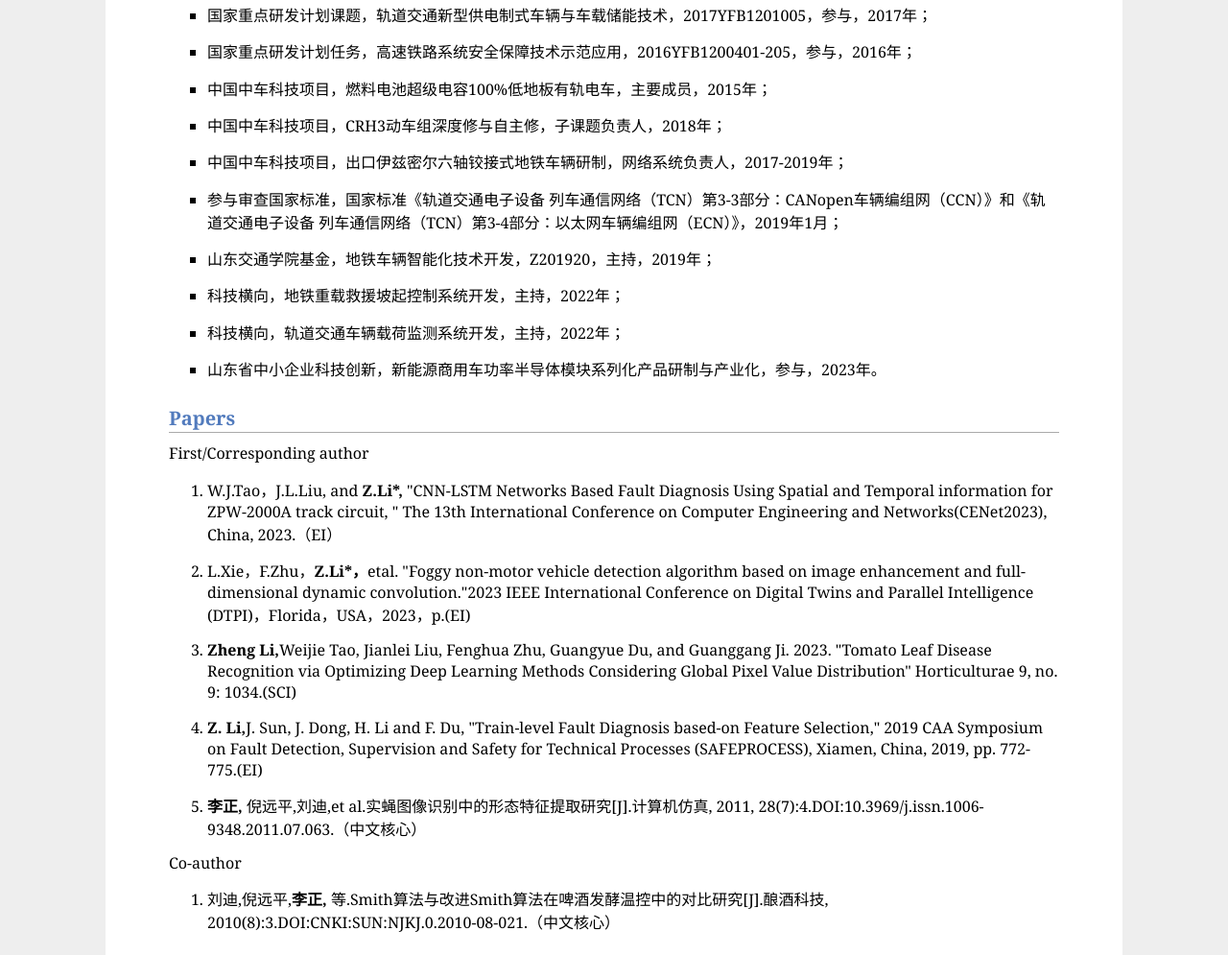
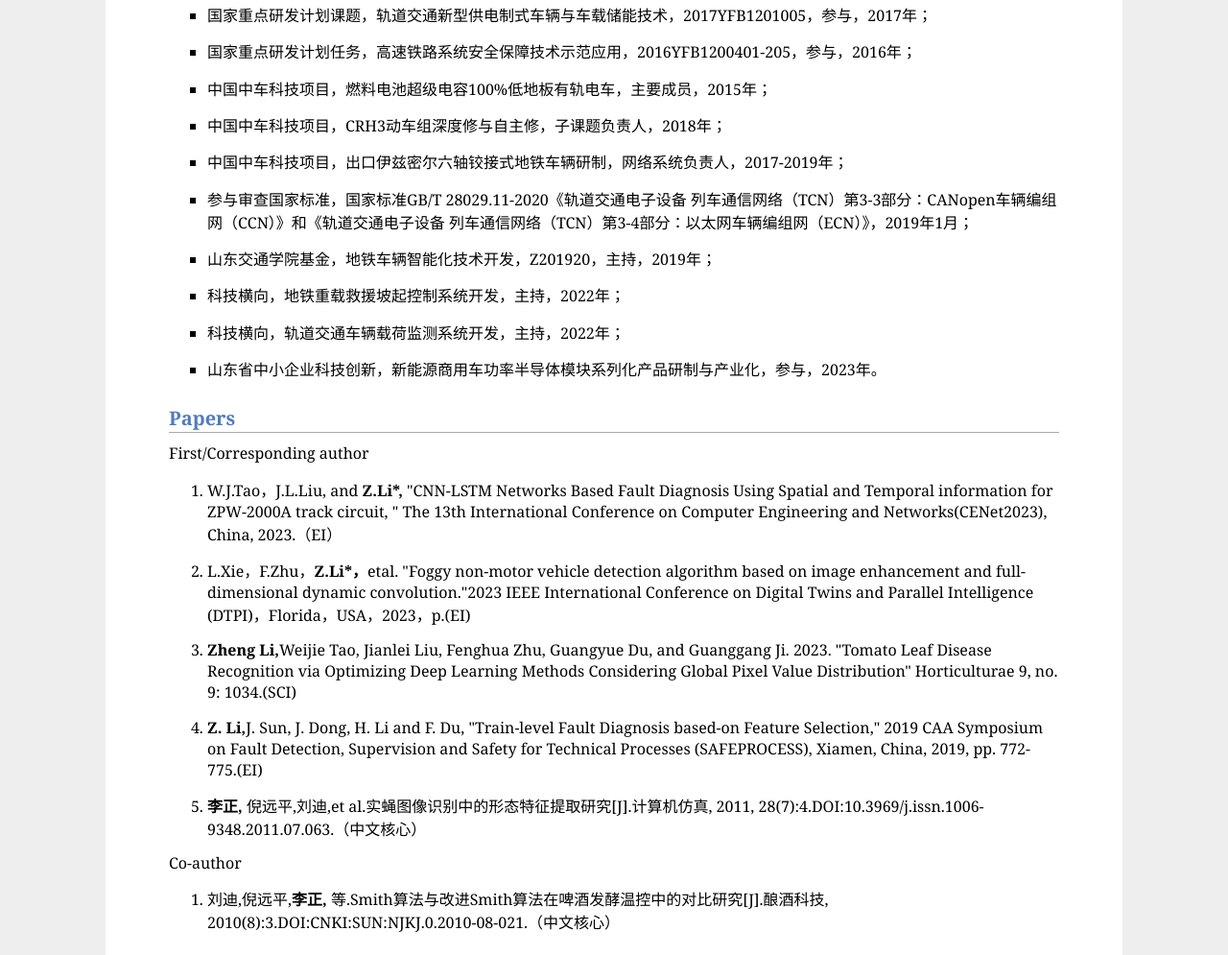
Before and after one commit to likenss/likenss.github.io, a plain HTML site: page index.html in a window 1280 px wide. Shown: the part 722-1717 px from the top of the page at 96% size. Drawn offline with Linux system fonts and the light colour scheme.

Commit message:
Update index.html

```diff
--- a/index.html
+++ b/index.html
@@ -74,7 +74,7 @@
 		<li >
 			中国中车科技项目，出口伊兹密尔六轴铰接式地铁车辆研制，网络系统负责人，2017-2019年；
 		<li >
-			参与审查国家标准，国家标准《轨道交通电子设备 列车通信网络（TCN）第3-3部分：CANopen车辆编组网（CCN）》和《轨道交通电子设备 列车通信网络（TCN）第3-4部分：以太网车辆编组网（ECN）》，2019年1月；
+			参与审查国家标准，国家标准GB/T 28029.11-2020《轨道交通电子设备 列车通信网络（TCN）第3-3部分：CANopen车辆编组网（CCN）》和《轨道交通电子设备 列车通信网络（TCN）第3-4部分：以太网车辆编组网（ECN）》，2019年1月；
 		<li >
 			山东交通学院基金，地铁车辆智能化技术开发，Z201920，主持，2019年；
 		<li >
```
